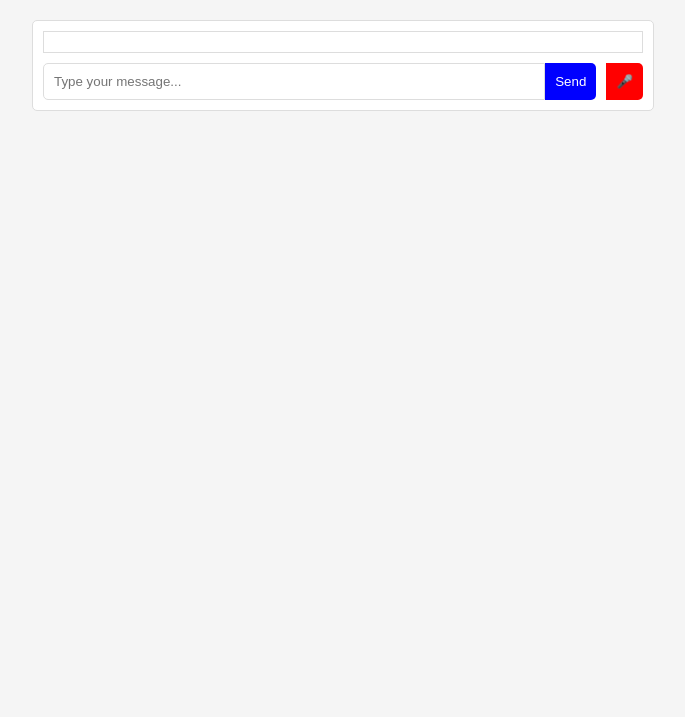
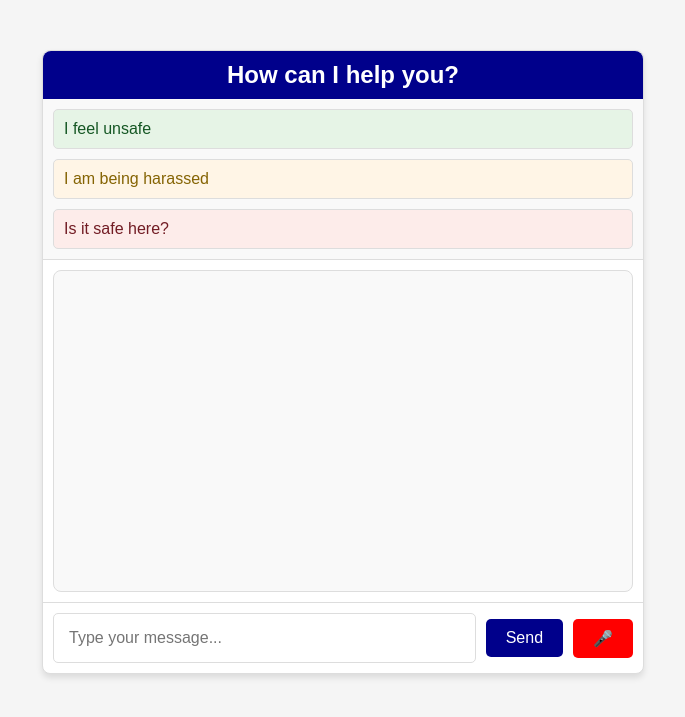
Before and after one commit to JuliaFischer-code/Womens-Security_Project, a Flask app: page /chat in a window 1280 px wide. Shown: the top 717 px of the page, without its empty margins (297-982 px from the left). Run offline with Flask 3, Linux system fonts and the light colour scheme.

Commit message:
Chat Layout (Buttons, Log)

```diff
--- a/templates/chat.html
+++ b/templates/chat.html
@@ -8,60 +8,142 @@
         body {
             font-family: Arial, sans-serif;
             margin: 0;
-            padding: 20px;
+            padding: 0;
             background-color: #f5f5f5;
         }
         .chat-container {
             max-width: 600px;
-            margin: 0 auto;
+            margin: 50px auto;
             background: white;
             border: 1px solid #ddd;
+            border-radius: 8px;
+            box-shadow: 0 4px 6px rgba(0, 0, 0, 0.1);
+        }
+        .chat-header {
+            background-color: #00008b;
+            color: white;
+            padding: 10px;
+            text-align: center;
+            font-size: 1.5em;
+            font-weight: bold;
+            border-top-left-radius: 8px;
+            border-top-right-radius: 8px;
+        }
+        .quick-buttons {
+            display: flex;
+            flex-direction: column;
+            gap: 10px;
+            padding: 10px;
+            border-bottom: 1px solid #ddd;
+            background-color: #f9f9f9;
+        }
+        .quick-buttons button {
+            padding: 10px;
+            border: 1px solid #ddd;
             border-radius: 5px;
-            padding: 10px;
+            cursor: pointer;
+            font-size: 1em;
+            text-align: left;
+            transition: background-color 0.3s, border-color 0.3s;
+        }
+        .quick-buttons button.green {
+            background-color: #e6f4e6;
+            color: #155724;
+        }
+        .quick-buttons button.green:hover {
+            background-color: #d4edda;
+            border-color: #c3e6cb;
+        }
+        .quick-buttons button.yellow {
+            background-color: #fff5e6;
+            color: #856404;
+        }
+        .quick-buttons button.yellow:hover {
+            background-color: #ffeeba;
+            border-color: #ffe8a1;
+        }
+        .quick-buttons button.red {
+            background-color: #fdecea;
+            color: #721c24;
+        }
+        .quick-buttons button.red:hover {
+            background-color: #f5c6cb;
+            border-color: #f1b0b7;
         }
         .chat-log {
-            max-height: 300px;
+            height: 300px;
+            max-height: 500px;
             overflow-y: auto;
-            margin-bottom: 10px;
+            margin: 10px;
             padding: 10px;
             border: 1px solid #ddd;
+            border-radius: 8px;
+            background: #f9f9f9;
+            display: flex;
+            flex-direction: column;
+            gap: 10px;
         }
         .chat-message {
-            margin: 5px 0;
+            max-width: 75%;
+            padding: 10px 15px;
+            border-radius: 20px;
+            word-wrap: break-word;
+            line-height: 1.5;
         }
         .user-message {
+            background-color: #d1e7ff;
+            color: #004085;
+            align-self: flex-end;
             text-align: right;
-            color: blue;
         }
         .bot-message {
+            background-color: #d4edda;
+            color: #155724;
+            align-self: flex-start;
             text-align: left;
-            color: green;
         }
         .chat-form {
             display: flex;
+            align-items: center;
+            padding: 10px;
+            border-top: 1px solid #ddd;
+            gap: 10px;
         }
         .chat-form input {
             flex: 1;
-            padding: 10px;
+            padding: 15px;
             border: 1px solid #ddd;
-            border-radius: 5px 0 0 5px;
+            border-radius: 5px;
+            font-size: 1em;
         }
         .chat-form button {
-            padding: 10px;
+            padding: 10px 20px;
             border: none;
-            background-color: blue;
+            border-radius: 5px;
+            font-size: 1em;
+            cursor: pointer;
+        }
+        .chat-form button[type="submit"] {
+            background-color: #00008b;
             color: white;
-            border-radius: 0 5px 5px 0;
-            cursor: pointer;
         }
         .chat-form button.record {
             background-color: red;
-            margin-left: 10px;
+            color: white;
+        }
+        .chat-form button:hover {
+            opacity: 0.9;
         }
     </style>
 </head>
 <body>
     <div class="chat-container">
+        <div class="chat-header">How can I help you?</div>
+        <div class="quick-buttons">
+            <button class="green" data-message="I feel unsafe">I feel unsafe</button>
+            <button class="yellow" data-message="I am being harassed">I am being harassed</button>
+            <button class="red" data-message="Is it safe here?">Is it safe here?</button>
+        </div>
         <div class="chat-log" id="chat-log"></div>
         <form id="chat-form" class="chat-form">
             <input type="text" id="user-input" placeholder="Type your message..." required>
@@ -73,57 +155,105 @@
     <script>
         const form = document.getElementById("chat-form");
         const chatLog = document.getElementById("chat-log");
+        const quickButtons = document.querySelectorAll(".quick-buttons button");
         const recordButton = document.getElementById("record-button");
 
-        form.addEventListener("submit", async (event) => {
-            event.preventDefault();
-            const userInput = document.getElementById("user-input").value;
-
-            // Add user's message to the chat log
+        async function sendMessage(userInput) {
             const userMessage = document.createElement("div");
             userMessage.className = "chat-message user-message";
             userMessage.textContent = userInput;
             chatLog.appendChild(userMessage);
 
-            // Clear the input field
-            document.getElementById("user-input").value = "";
-
             try {
-                // Send the message to the server
-                const response = await fetch("/api/chat", {
+                const response = await fetch("/api/call", {
                     method: "POST",
                     headers: {
                         "Content-Type": "application/json",
                     },
                     body: JSON.stringify({ message: userInput }),
                 });
-                const data = await response.json();
 
-                if (data.response) {
-                    // Display the chatbot's response
+                if (response.ok) {
+                    const data = await response.json();
                     const botMessage = document.createElement("div");
                     botMessage.className = "chat-message bot-message";
                     botMessage.textContent = data.response;
                     chatLog.appendChild(botMessage);
 
-                    // Play audio response
                     if (data.audio_url) {
                         const audio = new Audio(data.audio_url);
                         audio.play();
                     }
+                }
+            } catch (err) {
+                console.error("Error:", err);
+            }
+
+            chatLog.scrollTop = chatLog.scrollHeight;
+        }
+
+        quickButtons.forEach(button => {
+            button.addEventListener("click", async () => {
+                const message = button.getAttribute("data-message");
+                const userMessage = document.createElement("div");
+                userMessage.className = "chat-message user-message";
+                userMessage.textContent = message;
+                chatLog.appendChild(userMessage);
+
+                if (message === "I feel unsafe") {
+                    const botMessage = document.createElement("div");
+                    botMessage.className = "chat-message bot-message";
+                    botMessage.innerHTML = `
+                        If you feel unsafe, I recommend you to:
+                        <ul>
+                            <li>Go to a safe place</li>
+                            <li>Contact someone close to you</li>
+                            <li>Tell me to call someone</li>
+                        </ul>
+                    `;
+                    chatLog.appendChild(botMessage);
+                } else if (message === "I am being harassed") {
+                    const botMessage = document.createElement("div");
+                    botMessage.className = "chat-message bot-message";
+                    botMessage.innerHTML = `
+                        If you are being harassed, you should:
+                        <ul>
+                            <li>Move to a safe and public location</li>
+                            <li>Seek assistance from nearby authorities or people</li>
+                            <li>Document the incident if safe to do so</li>
+                        </ul>
+                    `;
+                    chatLog.appendChild(botMessage);
+                } else if (message === "Is it safe here?") {
+                    const botMessage = document.createElement("div");
+                    botMessage.className = "chat-message bot-message";
+                    botMessage.innerHTML = `
+                        Safety can depend on the situation. You might want to:
+                        <ul>
+                            <li>Check for nearby exits</li>
+                            <li>Stay alert to your surroundings</li>
+                            <li>Ask someone you trust for advice</li>
+                        </ul>
+                    `;
+                    chatLog.appendChild(botMessage);
                 } else {
-                    alert("Error: " + (data.error || "Unknown error occurred."));
+                    await sendMessage(message);
                 }
 
-                // Scroll to the bottom of the chat log
                 chatLog.scrollTop = chatLog.scrollHeight;
+            });
+        });
 
-            } catch (err) {
-                alert("Error communicating with the chatbot.");
+        form.addEventListener("submit", (event) => {
+            event.preventDefault();
+            const userInput = document.getElementById("user-input").value.trim();
+
+            if (userInput) {
+                sendMessage(userInput);
+                document.getElementById("user-input").value = "";
             }
         });
 
-        // Voice recording functionality
         recordButton.addEventListener("click", () => {
             const recognition = new (window.SpeechRecognition || window.webkitSpeechRecognition)();
             recognition.lang = "en-US";
@@ -132,7 +262,9 @@
 
             recognition.onresult = function(event) {
                 const speechResult = event.results[0][0].transcript;
-                document.getElementById("user-input").value = speechResult;
+
+                // Send the recognized speech directly to the chatbot without adding it again in the input field
+                sendMessage(speechResult);
             };
 
             recognition.onerror = function(event) {
```
